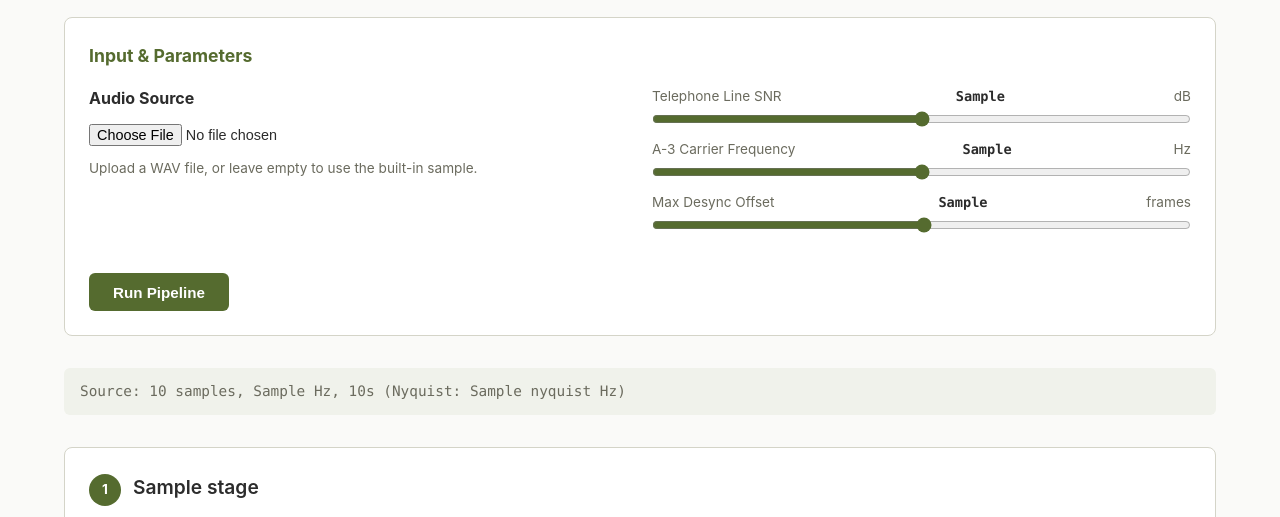
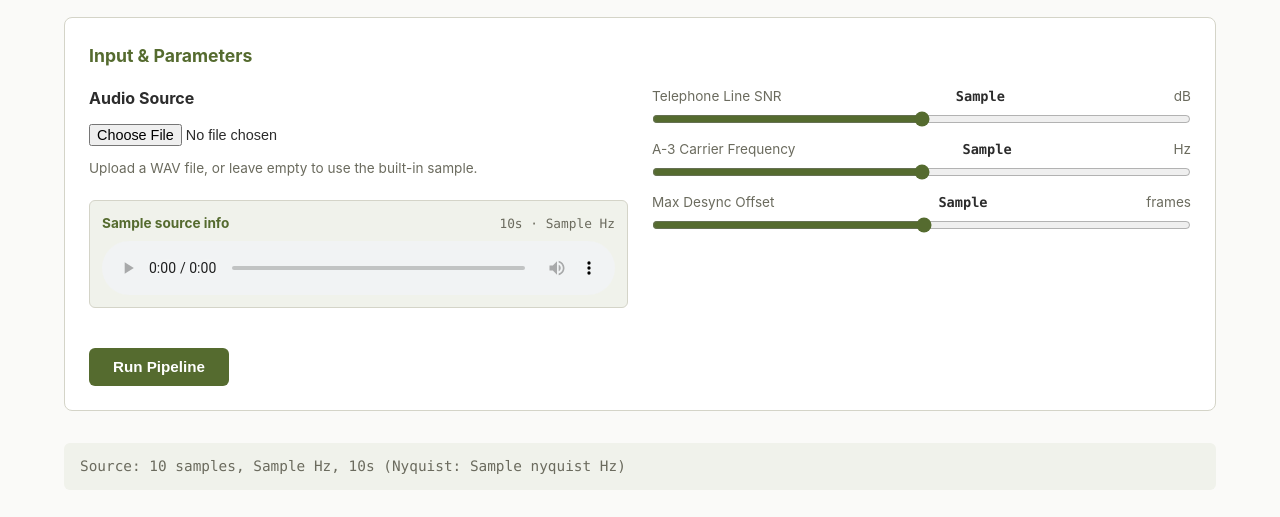
Before and after one commit to trbll/sigsalysim, a Flask app: template web/templates/index.html in a window 1280 px wide. Shown: the part 153-670 px from the top of the page. Run offline with Flask 3, Linux system fonts and the light colour scheme; the template is opened without the code that fills it: most values are stand-ins (such as "Sample title", 1, 10 or a date in 2020).

Commit message:
Add persistent source audio preview player in controls panel
Source audio is always audible — shows the built-in sample with
metadata (duration, sample rate) on initial load, swaps to uploaded
file preview via JS when user selects a file, and serves from session
after pipeline runs. Students can always compare original vs processed.

Co-Authored-By: Claude Opus 4.6 (1M context) <noreply@anthropic.com>

```diff
--- a/web/app.py
+++ b/web/app.py
@@ -34,7 +34,14 @@ DEFAULT_SAMPLE = os.path.join(PROJECT_ROOT, 'input', 'sample_speech.wav')
 @app.route('/')
 def index():
     """Render the main page (upload form, no results yet)."""
-    return render_template('index.html', results=None)
+    # Provide default sample info so the preview player works before running
+    default_info = sf.info(DEFAULT_SAMPLE)
+    default_source = {
+        'name': 'Built-in sample',
+        'duration': round(default_info.duration, 2),
+        'sr': default_info.samplerate,
+    }
+    return render_template('index.html', results=None, default_source=default_source)
 
 
 @app.route('/run', methods=['POST'])
@@ -78,7 +85,22 @@ def run_pipeline():
         return render_template('index.html', results=None,
                                error=f'Pipeline error: {e}')
 
+    # Include source name for the preview player
+    if 'audio_file' in request.files and request.files['audio_file'].filename:
+        results['source_info']['name'] = request.files['audio_file'].filename
+    else:
+        results['source_info']['name'] = 'Built-in sample'
+
     return render_template('index.html', results=results)
+
+
+@app.route('/default-sample')
+def serve_default_sample():
+    """Serve the built-in default sample audio for the preview player."""
+    return send_from_directory(
+        os.path.join(PROJECT_ROOT, 'input'), 'sample_speech.wav',
+        mimetype='audio/wav'
+    )
 
 
 @app.route('/session/<session_id>/audio/<filename>')
--- a/web/static/style.css
+++ b/web/static/style.css
@@ -81,6 +81,37 @@ header p {
 
 .upload-section input[type="file"] {
     font-size: 0.9rem;
+}
+
+.source-preview {
+    margin-top: 0.5rem;
+    padding: 0.75rem;
+    background: var(--accent-bg);
+    border-radius: 6px;
+    border: 1px solid var(--border);
+}
+
+.source-preview-label {
+    display: flex;
+    justify-content: space-between;
+    align-items: baseline;
+    margin-bottom: 0.4rem;
+    font-size: 0.85rem;
+}
+
+.source-preview-label strong {
+    color: var(--accent);
+}
+
+.source-preview-label span {
+    color: var(--text-muted);
+    font-size: 0.8rem;
+    font-family: var(--mono);
+}
+
+.source-preview audio {
+    width: 100%;
+    display: block;
 }
 
 .params-section {
--- a/web/templates/index.html
+++ b/web/templates/index.html
@@ -24,10 +24,34 @@
     <div class="controls-grid">
         <div class="upload-section">
             <label><strong>Audio Source</strong></label>
-            <input type="file" name="audio_file" accept=".wav,.aiff,.flac,.ogg,.mp3">
+            <input type="file" name="audio_file" accept=".wav,.aiff,.flac,.ogg,.mp3"
+                   id="audio-upload" onchange="previewUploadedAudio(this)">
             <span style="font-size: 0.85rem; color: var(--text-muted);">
                 Upload a WAV file, or leave empty to use the built-in sample.
             </span>
+
+            <!-- Source audio preview player — always visible -->
+            <div class="source-preview">
+                <div class="source-preview-label">
+                    {% if results %}
+                        <strong>{{ results.source_info.name }}</strong>
+                        <span>{{ results.source_info.duration }}s · {{ results.source_info.sr }} Hz</span>
+                    {% elif default_source %}
+                        <strong>{{ default_source.name }}</strong>
+                        <span>{{ default_source.duration }}s · {{ default_source.sr }} Hz</span>
+                    {% endif %}
+                </div>
+                {% if results %}
+                <audio controls preload="auto" id="source-player">
+                    <source src="{{ url_for('serve_audio', session_id=results.session_id, filename='0a_original.wav') }}"
+                            type="audio/wav">
+                </audio>
+                {% else %}
+                <audio controls preload="auto" id="source-player">
+                    <source src="{{ url_for('serve_default_sample') }}" type="audio/wav">
+                </audio>
+                {% endif %}
+            </div>
         </div>
 
         <div class="params-section">
@@ -151,6 +175,22 @@
 function showLoading() {
     document.getElementById('loading').classList.add('active');
 }
+
+function previewUploadedAudio(input) {
+    // When a user selects a file, update the preview player to play it locally
+    if (input.files && input.files[0]) {
+        var file = input.files[0];
+        var url = URL.createObjectURL(file);
+        var player = document.getElementById('source-player');
+        player.src = url;
+        player.load();
+        // Update the label
+        var label = document.querySelector('.source-preview-label strong');
+        if (label) label.textContent = file.name;
+        var meta = document.querySelector('.source-preview-label span');
+        if (meta) meta.textContent = '(uploaded, preview below)';
+    }
+}
 </script>
 
 </body>
```
